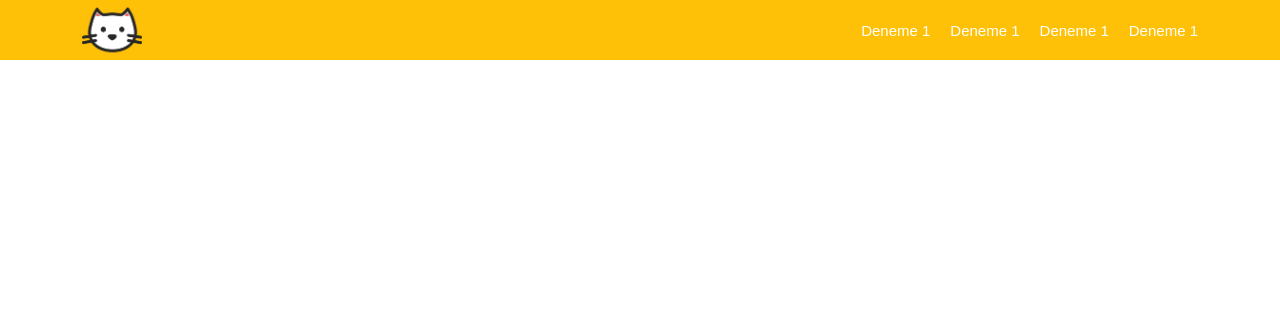
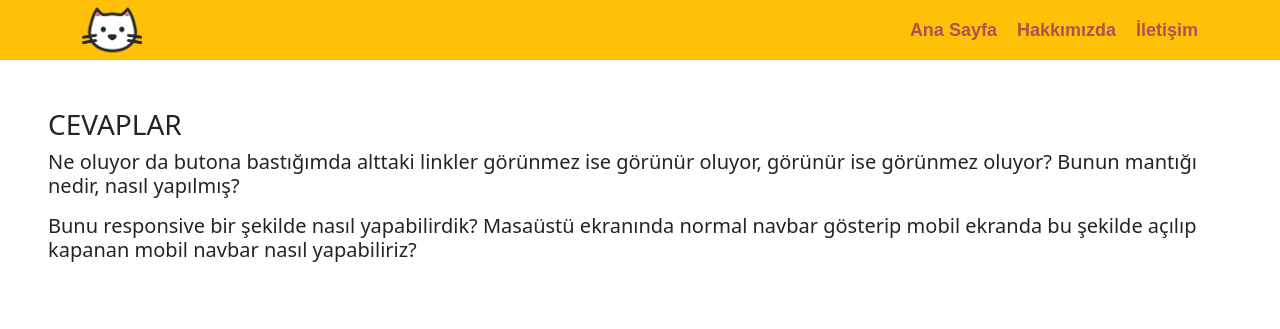
Before and after one commit to senakms98/navbar-odev-deneme-2, a plain HTML site: page index.html in a window 1280 px wide. Drawn offline with nearby package versions, Linux system fonts and the light colour scheme.

Commit message:
navbar 2

```diff
--- a/index.html
+++ b/index.html
@@ -22,10 +22,9 @@
             <div class="mobile-menu">
               <nav>
                 <ul>
-                  <li><a href="">Deneme 1</a></li>
-                  <li><a href="">Deneme 1</a></li>
-                  <li><a href="">Deneme 1</a></li>
-                  <li><a href="">Deneme 1</a></li>
+                  <li><a href="">Ana Sayfa</a></li>
+                  <li><a href="">Hakkımızda</a></li>
+                  <li><a href="">İletişim</a></li>
                 </ul>
               </nav>
             </div>
@@ -38,6 +37,21 @@
         </div>
       </div>
     </header>
+    <section class="py-5 px-5">
+      <h1 class="fs-3">CEVAPLAR</h1>
+      <h2 class="fs-5">
+        Ne oluyor da butona bastığımda alttaki linkler görünmez ise görünür
+        oluyor, görünür ise görünmez oluyor? Bunun mantığı nedir, nasıl
+        yapılmış?
+      </h2>
+      <p></p>
+      <h2 class="fs-5">
+        Bunu responsive bir şekilde nasıl yapabilirdik? Masaüstü ekranında
+        normal navbar gösterip mobil ekranda bu şekilde açılıp kapanan mobil
+        navbar nasıl yapabiliriz?
+      </h2>
+      <p></p>
+    </section>
     <script src="script.js"></script>
     <script
       src="https://cdn.jsdelivr.net/npm/bootstrap@5.3.2/dist/js/bootstrap.bundle.min.js"
--- a/style.css
+++ b/style.css
@@ -1,3 +1,7 @@
+* {
+    box-sizing: border-box;
+}
+
 .logo-box {
     width: 60px;
     height: 60px;
@@ -24,6 +28,7 @@
 }
 
 .menu-flex ul {
+
     padding: 0;
     list-style: none;
     gap: 20px;
@@ -32,11 +37,15 @@
 }
 
 .menu-flex nav a {
-color: #fff;
-font-size: 15px;
+color: #af5151;
+font-size: 18px;
 font-family: Arial, Helvetica, sans-serif;
 text-decoration: none;
+font-weight: bold;
+
 }
+
+
 
 .menu-flex {
     display: flex;
@@ -52,8 +61,11 @@ text-decoration: none;
 
 @media (max-width:768px) {
     .mobile-menu{
+    display: flex;
+    padding: 14px 16px;
+    flex-direction: column;
     position: absolute;
-    background: red;
+    background:#d0a824;
     width: 100%;
     top: 0;
     left: 0;
@@ -63,4 +75,9 @@ text-decoration: none;
     .mobile-menu.show{
     transform: translate(0, 55px);
     }
+
+    .mobile-menu a:hover {
+        background-color: #ddd;
+        color: black;
+      }
 }
```
